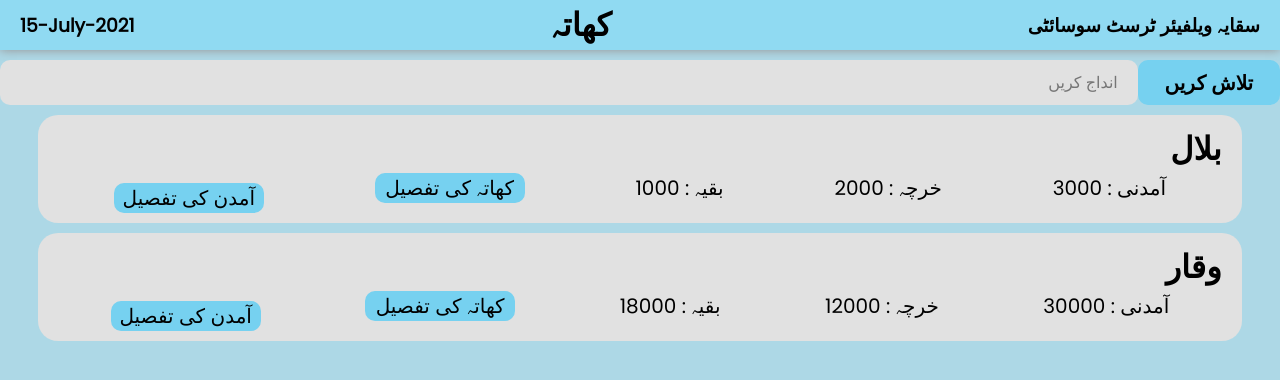
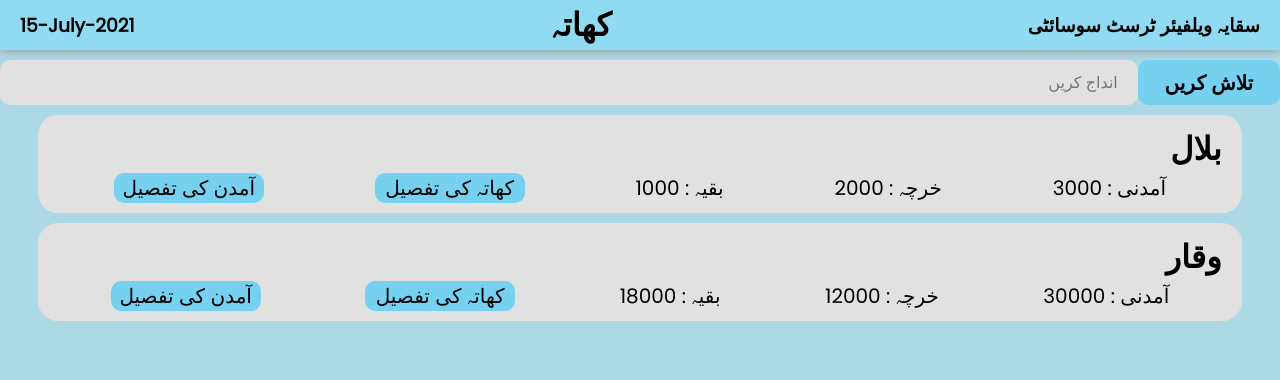
Before and after one commit to khalid129/Saqaya_Welfare, a React (Create React App) app: page / in a window 1280 px wide. Shown: the top 380 px of the page. Built offline with nearby package versions, Linux system fonts and the light colour scheme.

Commit message:
another reponsiveness of component

```diff
--- a/src/css/Account.css
+++ b/src/css/Account.css
@@ -37,7 +37,3 @@
 .account_ledger .button{
   height: 30px;
 }
-
-.account_ledger .accoutDetail{
-  margin-top: 10px;
-}
--- a/src/css/masjid.css
+++ b/src/css/masjid.css
@@ -111,6 +111,9 @@ input:focus{
     .account_ledger_details div, .account_text div{
         text-align: center;
     }
+    .account_ledger .accoutDetail{
+        margin-top: 10px;
+      }
 }
 
 @media only screen and (max-width: 1024px){
```
